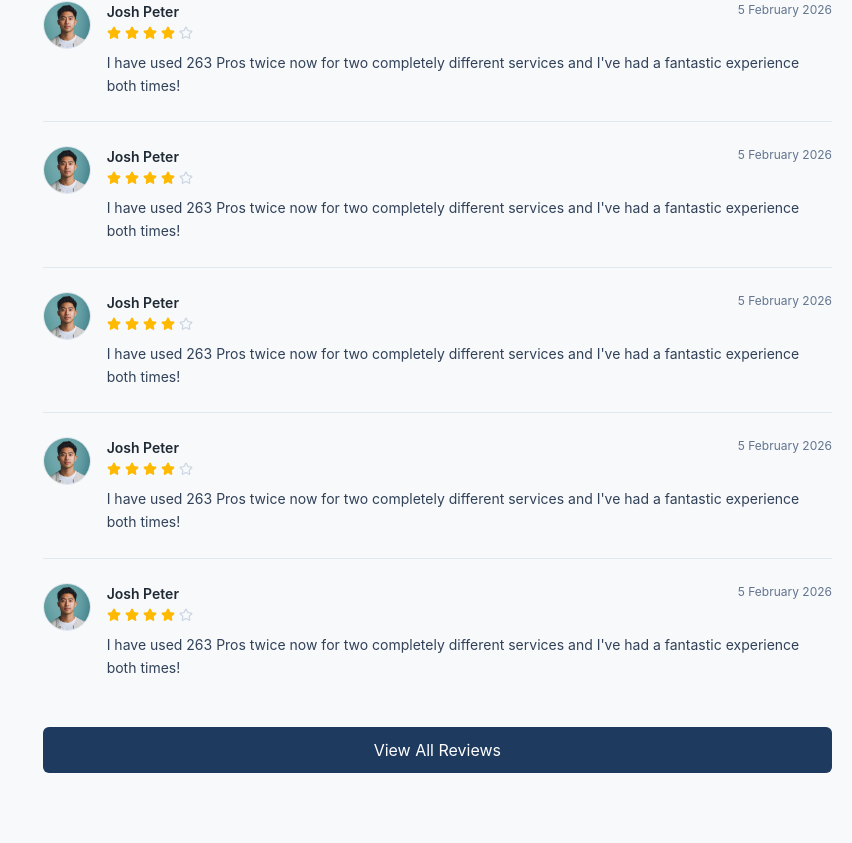
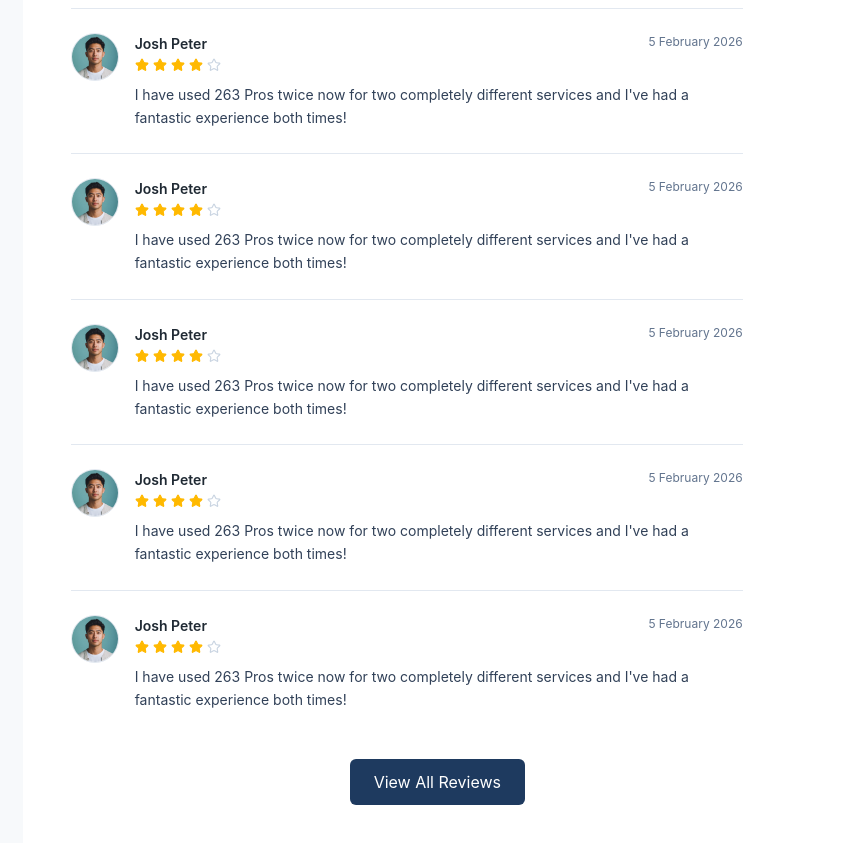
Before and after one commit to mijanConnect/trade-link-network-website, a Next.js app: page /trade-person/reviews in a window 1280 px wide. Shown: the part 601-1444 px from the top of the page, without its empty margins (428-1280 px from the left). Before the commit the page ends 1390 px from the top, so only its background shows below. Built offline with nearby package versions, Linux system fonts and the light colour scheme.

Commit message:
style: review page

```diff
--- a/app/trade-person/reviews/page.tsx
+++ b/app/trade-person/reviews/page.tsx
@@ -16,17 +16,18 @@
       </aside>
 
       {/* Right Column - Reviews */}
-      <div className="w-full flex-1 md:w-2/3">
+      <div className="w-full flex-1 md:w-2/3 bg-background p-12">
         <div className="mb-6 flex flex-col gap-2 md:flex-row md:items-center md:justify-between">
           <h1 className="text-2xl font-bold text-primaryText md:text-[32px]">
             Reviews ({reviewsMock.length})
           </h1>
         </div>
 
-        <TradePersonPanel>
-          <div className="space-y-6">
+
+        <div className="bg-background">
+          <div className="space-y-6  max-w-2xl">
             {reviewsMock.map((review) => (
-              <div key={review.id} className="border-b border-slate-200 pb-6 last:border-0">
+              <div key={review.id} className="border-b  border-slate-200 pb-6 last:border-0">
                 <div className="flex items-start gap-4">
                   <div className="h-12 w-12 overflow-hidden rounded-full border border-slate-200">
                     <Image
@@ -58,12 +59,13 @@
             ))}
           </div>
 
-          <div className="mt-6">
-            <Button variant="primary" size="md" fullWidth>
+          <div className="mt-6 w-full flex justify-center">
+            <Button variant="primary" size="md" >
               View All Reviews
             </Button>
           </div>
-        </TradePersonPanel>
+        </div>
+
       </div>
     </div>
   );
```
